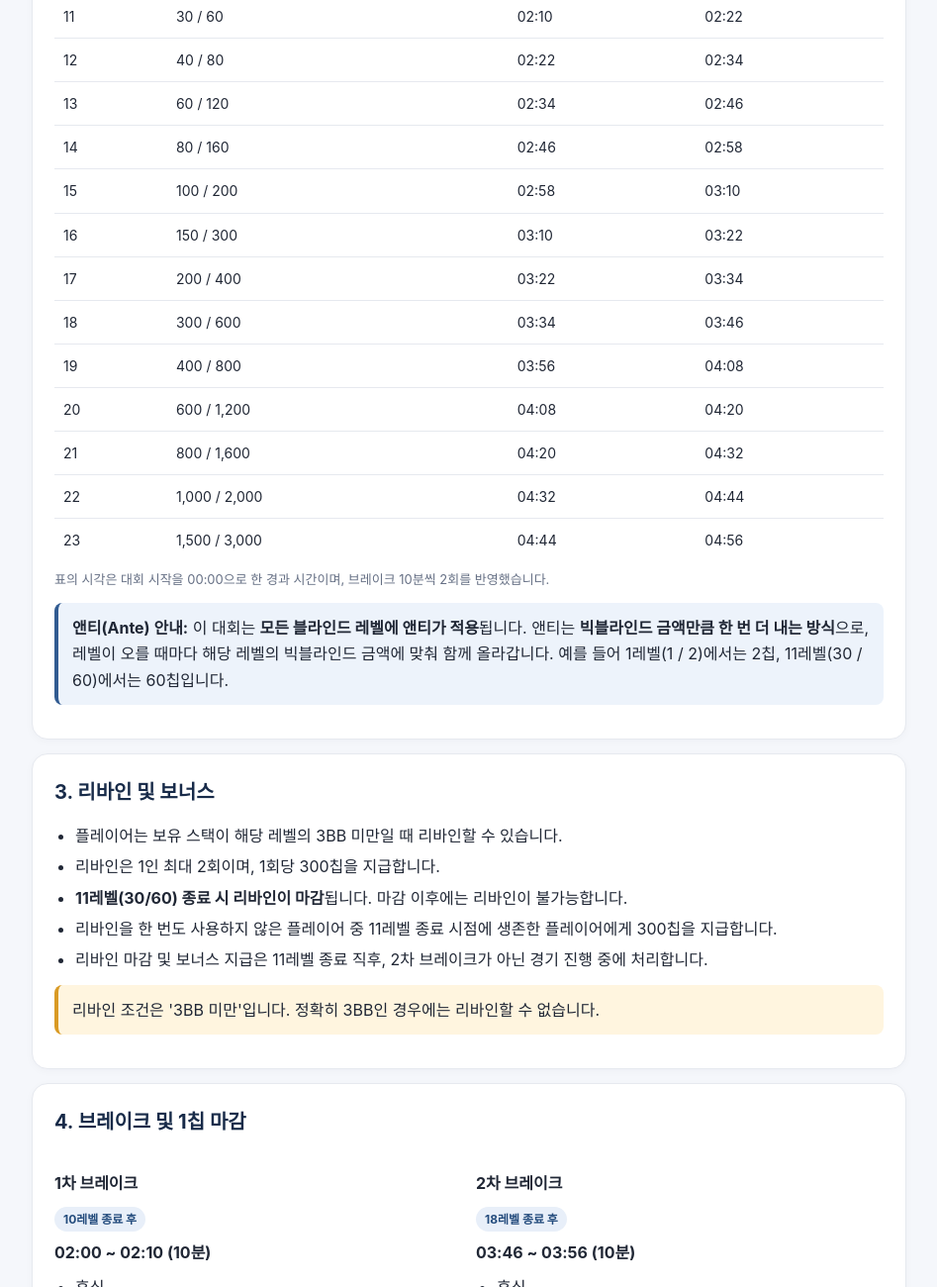
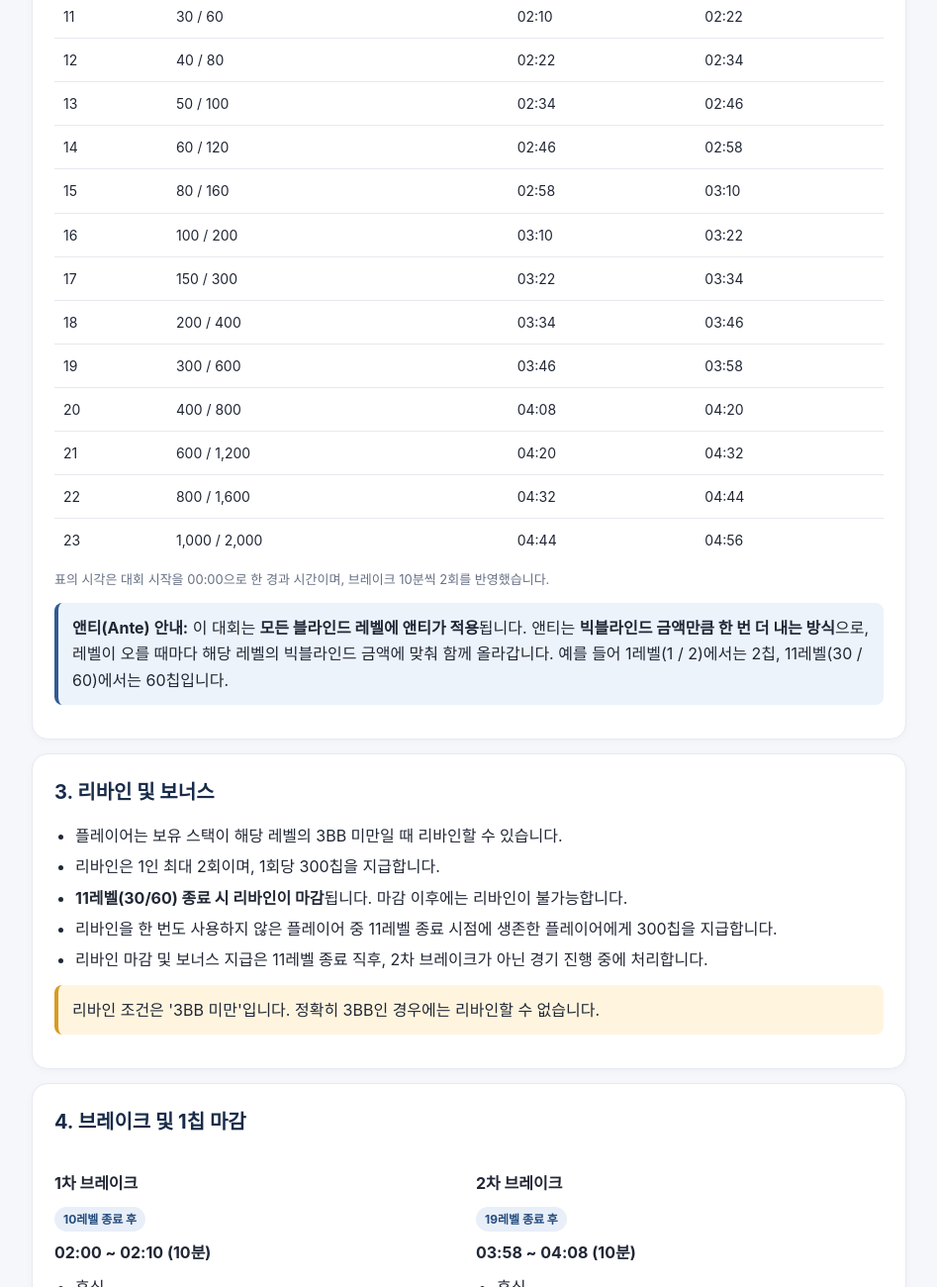
Before and after one commit to sikorea1114-pixel/poker, a plain HTML site: page index.html in a window 1280 px wide. Shown: the part 1960-3260 px from the top of the page at 99% size, without its empty margins (166-1113 px from the left). Drawn offline with Linux system fonts and the light colour scheme.

Commit message:
Add files via upload

```diff
--- a/index.html
+++ b/index.html
@@ -6,11 +6,16 @@
 <title>라티파티 홀덤 미니토너먼트</title>
 <meta name="description" content="라티파티 보드게임 모임 홀덤 미니토너먼트 운영 규칙 안내 - 16명 · 시작 스택 300 · 블라인드 12분 · 리바인 · 앤티">
 <meta property="og:type" content="website">
+<meta property="og:url" content="https://sikorea1114-pixel.github.io/poker/">
+<meta property="og:image" content="https://sikorea1114-pixel.github.io/poker/og-image.jpg">
+<meta property="og:image:width" content="1200">
+<meta property="og:image:height" content="630">
 <meta property="og:site_name" content="라티파티">
 <meta property="og:locale" content="ko_KR">
 <meta property="og:title" content="라티파티 홀덤 미니토너먼트">
 <meta property="og:description" content="모두가 즐겁고 공정하게 플레이할 수 있도록 운영 규칙을 확인해 주세요. 16명 · 시작 스택 300 · 블라인드 12분 · 리바인 · 앤티">
-<meta name="twitter:card" content="summary">
+<meta name="twitter:card" content="summary_large_image">
+<meta name="twitter:image" content="https://sikorea1114-pixel.github.io/poker/og-image.jpg">
 <meta name="twitter:title" content="라티파티 홀덤 미니토너먼트">
 <meta name="twitter:description" content="모두가 즐겁고 공정하게 플레이할 수 있도록 운영 규칙을 확인해 주세요.">
 <style>
@@ -98,17 +103,17 @@ footer{text-align:center;color:var(--muted);font-size:12px;padding:18px}
 <tr><td>10</td><td>20 / 40</td><td>01:48</td><td>02:00</td></tr>
 <tr><td>11</td><td>30 / 60</td><td>02:10</td><td>02:22</td></tr>
 <tr><td>12</td><td>40 / 80</td><td>02:22</td><td>02:34</td></tr>
-<tr><td>13</td><td>60 / 120</td><td>02:34</td><td>02:46</td></tr>
-<tr><td>14</td><td>80 / 160</td><td>02:46</td><td>02:58</td></tr>
-<tr><td>15</td><td>100 / 200</td><td>02:58</td><td>03:10</td></tr>
-<tr><td>16</td><td>150 / 300</td><td>03:10</td><td>03:22</td></tr>
-<tr><td>17</td><td>200 / 400</td><td>03:22</td><td>03:34</td></tr>
-<tr><td>18</td><td>300 / 600</td><td>03:34</td><td>03:46</td></tr>
-<tr><td>19</td><td>400 / 800</td><td>03:56</td><td>04:08</td></tr>
-<tr><td>20</td><td>600 / 1,200</td><td>04:08</td><td>04:20</td></tr>
-<tr><td>21</td><td>800 / 1,600</td><td>04:20</td><td>04:32</td></tr>
-<tr><td>22</td><td>1,000 / 2,000</td><td>04:32</td><td>04:44</td></tr>
-<tr><td>23</td><td>1,500 / 3,000</td><td>04:44</td><td>04:56</td></tr>
+<tr><td>13</td><td>50 / 100</td><td>02:34</td><td>02:46</td></tr>
+<tr><td>14</td><td>60 / 120</td><td>02:46</td><td>02:58</td></tr>
+<tr><td>15</td><td>80 / 160</td><td>02:58</td><td>03:10</td></tr>
+<tr><td>16</td><td>100 / 200</td><td>03:10</td><td>03:22</td></tr>
+<tr><td>17</td><td>150 / 300</td><td>03:22</td><td>03:34</td></tr>
+<tr><td>18</td><td>200 / 400</td><td>03:34</td><td>03:46</td></tr>
+<tr><td>19</td><td>300 / 600</td><td>03:46</td><td>03:58</td></tr>
+<tr><td>20</td><td>400 / 800</td><td>04:08</td><td>04:20</td></tr>
+<tr><td>21</td><td>600 / 1,200</td><td>04:20</td><td>04:32</td></tr>
+<tr><td>22</td><td>800 / 1,600</td><td>04:32</td><td>04:44</td></tr>
+<tr><td>23</td><td>1,000 / 2,000</td><td>04:44</td><td>04:56</td></tr>
 </tbody></table></div>
 <p class="small">표의 시각은 대회 시작을 00:00으로 한 경과 시간이며, 브레이크 10분씩 2회를 반영했습니다.</p>
 <div class="note"><b>앤티(Ante) 안내:</b> 이 대회는 <b>모든 블라인드 레벨에 앤티가 적용</b>됩니다. 앤티는 <b>빅블라인드 금액만큼 한 번 더 내는 방식</b>으로, 레벨이 오를 때마다 해당 레벨의 빅블라인드 금액에 맞춰 함께 올라갑니다. 예를 들어 1레벨(1 / 2)에서는 2칩, 11레벨(30 / 60)에서는 60칩입니다.</div>
@@ -137,8 +142,8 @@ footer{text-align:center;color:var(--muted);font-size:12px;padding:18px}
 </div>
 <div>
 <h3>2차 브레이크</h3>
-<p><span class="pill">18레벨 종료 후</span></p>
-<p><b>03:46 ~ 03:56 (10분)</b></p>
+<p><span class="pill">19레벨 종료 후</span></p>
+<p><b>03:58 ~ 04:08 (10분)</b></p>
 <ul><li>휴식</li><li>스택 확인</li><li>테이블 및 파이널 진행 준비</li></ul>
 </div>
 </div>
```
